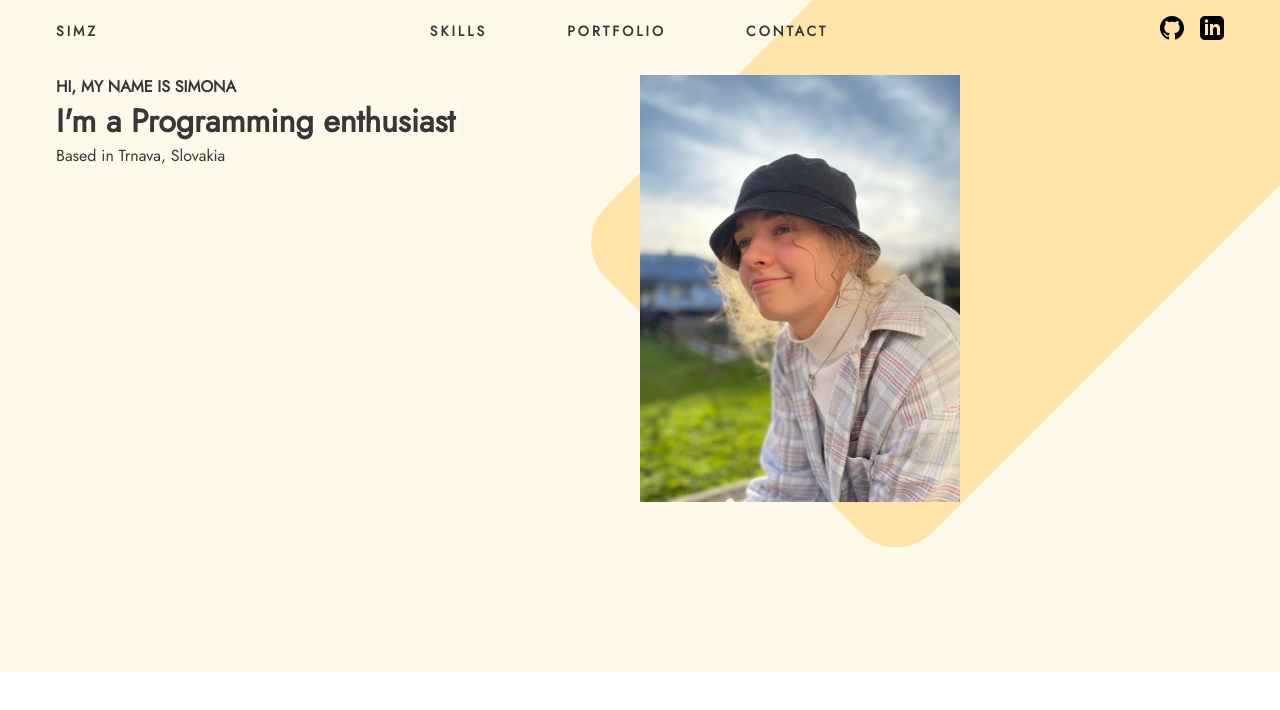
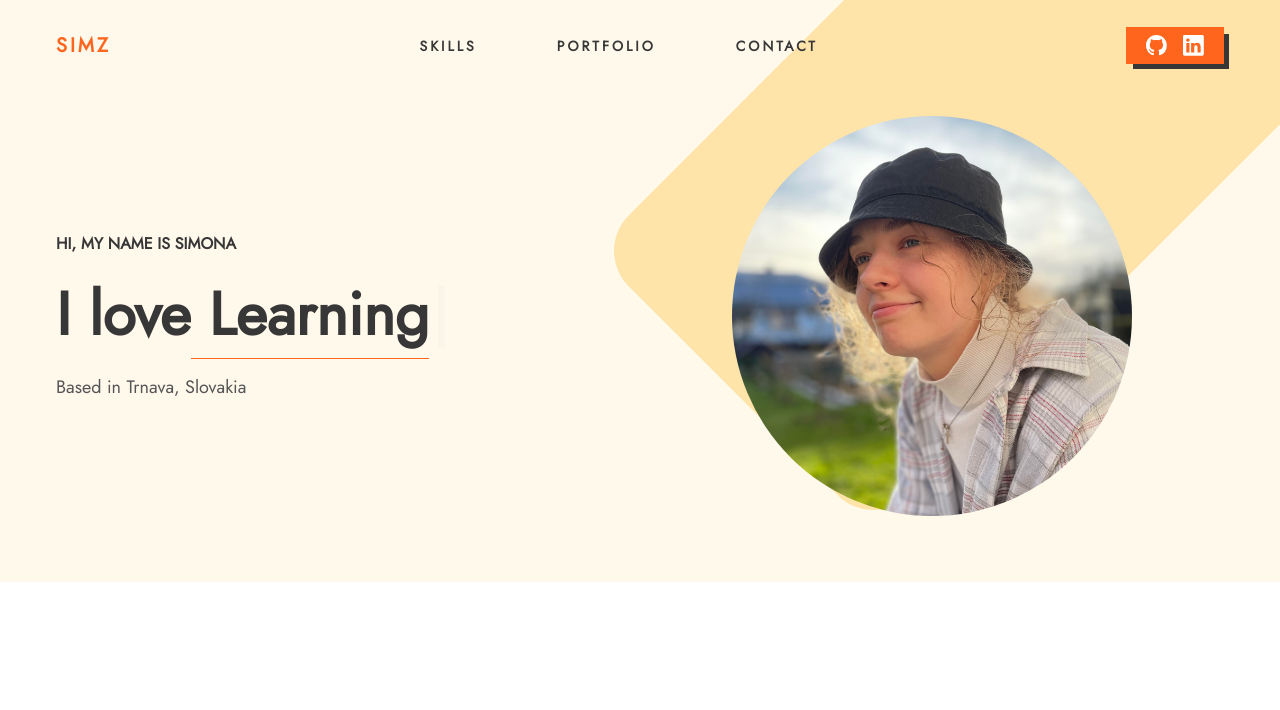
Before and after one commit to simz14/NEXTJS-portfolio, a Next.js app: page / in a window 1280 px wide. Shown: the top 710 px of the page. Built offline with nearby package versions, Linux system fonts and the light colour scheme.

Commit message:
styling header and intro

```diff
--- /dev/null
+++ b/app/components/ButtonExtra.jsx
@@ -0,0 +1,41 @@
+"use client";
+
+const ButtonExtra = ({ children }) => {
+  return (
+    <>
+      <button>{children}</button>
+      <style>{`
+        & button {
+          display:flex;
+          border: none;
+          padding:8px 20px;
+          gap:1rem;
+          background: #ff651c;
+          border-color: #ff651c;
+          box-shadow: 6px 6px 0 -1px #373737;
+          color: #fff;
+          cursor:pointer;
+          transition: 0.3s ease;
+          & svg{
+            cursor:pointer;
+            width:1.3rem;
+            height:1.3rem;
+            color: #fff;   transition: 0.3s ease;
+
+          }
+          & svg:hover{
+            color:#ff651c;
+          }
+        }
+        & button:hover{
+            background: #373737;
+            border-color: #373737;
+            box-shadow: 6px 6px 0 -2px  #ff651c;
+
+        }
+      `}</style>
+    </>
+  );
+};
+
+export default ButtonExtra;
--- a/app/components/Header.jsx
+++ b/app/components/Header.jsx
@@ -2,9 +2,9 @@
 
 import React from "react";
 import Container from "./Container";
-import githubIcon from "../../public/githubIcon.svg";
-import linkedinIcon from "../../public/linkedin.svg";
+import { BsGithub, BsLinkedin } from "react-icons/bs";
 import Image from "next/image";
+import ButtonExtra from "./ButtonExtra";
 
 const Header = () => {
   return (
@@ -27,22 +27,19 @@ const Header = () => {
               <span>CONTACT</span>
             </div>
           </div>
-          <div className="links">
-            <div className="line">
-              <Image src={githubIcon} alt="github" />
-            </div>
-            <div className="line">
-              <Image src={linkedinIcon} alt="linkedin" />
-            </div>
+          <div className="links ">
+            <ButtonExtra>
+              <BsGithub />
+              <BsLinkedin />
+            </ButtonExtra>
           </div>
         </nav>
       </Container>
       <style jsx>{`
         .headerWrapper {
           position: absolute;
-          top: 0;
-          left: 0;
-          z-index: 999;
+          bottom: 90%;
+          z-index: 9999;
           width: 100%;
           .contentWrapper {
             width: 100%;
@@ -79,8 +76,13 @@ const Header = () => {
             & .sections {
               gap: 5rem;
             }
-            & .links {
-              gap: 1rem;
+
+            & .home {
+              & span {
+                font-size: 20px;
+                font-weight: 900;
+                color: #ff651c;
+              }
             }
 
             & .sections,
--- a/app/components/home/IntroSection.jsx
+++ b/app/components/home/IntroSection.jsx
@@ -11,16 +11,33 @@ const IntroWrapper = styled.div`
   .contentWrapper {
     display: grid;
     grid-template-columns: 1fr 1fr;
-    padding-top: 59px;
+    padding-top: 100px;
+    padding-bottom: 50px;
     position: relative;
-    min-height: 40rem;
+    z-index: 999;
+    .introtext {
+      display: flex;
+      flex-direction: column;
+      justify-content: center;
+      z-index: 999;
+      gap: 1rem;
+
+      span {
+        border-bottom: 1px solid #ff651c;
+      }
+    }
   }
   .images {
+    display: flex;
+    justify-content: center;
+    align-items: center;
     img {
       position: relative;
-      height: auto;
-      width: 20rem;
+      object-fit: cover;
+      height: 25rem;
+      width: 25rem;
       z-index: 9999;
+      border-radius: 50%;
     }
   }
   .images::after {
@@ -36,7 +53,14 @@ const IntroWrapper = styled.div`
     transform: rotate(-45deg);
   }
   @media (max-width: 1000px) {
-    grid-template-columns: 1fr;
+    .contentWrapper {
+      grid-template-columns: 1fr;
+      gap: 3rem;
+      .introtext {
+        align-items: center;
+        text-align: center;
+      }
+    }
   }
   @media (max-width: 750px) {
     .images::after {
@@ -46,6 +70,14 @@ const IntroWrapper = styled.div`
       top: 0;
     }
   }
+  @media (max-width: 500px) {
+    .images {
+      img {
+        height: 20rem;
+        width: 20rem;
+      }
+    }
+  }
 `;
 
 const IntroSection = () => {
@@ -53,12 +85,12 @@ const IntroSection = () => {
     <IntroWrapper>
       <Container>
         <div className="contentWrapper">
-          <div>
+          <div className="introtext">
             <h4>HI, MY NAME IS SIMONA</h4>
             <h1>
-              I'm a
+              I love
               <Typewriter
-                words={[" Programmer", " Programming enthusiast"]}
+                words={[" Programming", " Learning"]}
                 loop={true}
                 cursor
                 cursorStyle="|"
--- a/app/globals.css
+++ b/app/globals.css
@@ -1,6 +1,3 @@
-:root {
-}
-
 * {
   box-sizing: border-box;
   padding: 0;
@@ -13,3 +10,11 @@ body {
   overflow-x: hidden;
   color: #373737;
 }
+
+h1 {
+  font-size: 60px;
+}
+p {
+  color: #555;
+  font-size: 18px;
+}
--- a/package.json
+++ b/package.json
@@ -12,6 +12,7 @@
     "next": "13.3.4",
     "react": "18.2.0",
     "react-dom": "18.2.0",
+    "react-icons": "^4.8.0",
     "react-simple-typewriter": "^5.0.1",
     "styled-components": "^5.3.10",
     "styled-jsx": "^5.1.2"
```
Also changed, not shown: 1 other file (tests, documents, lock files or other folders).
